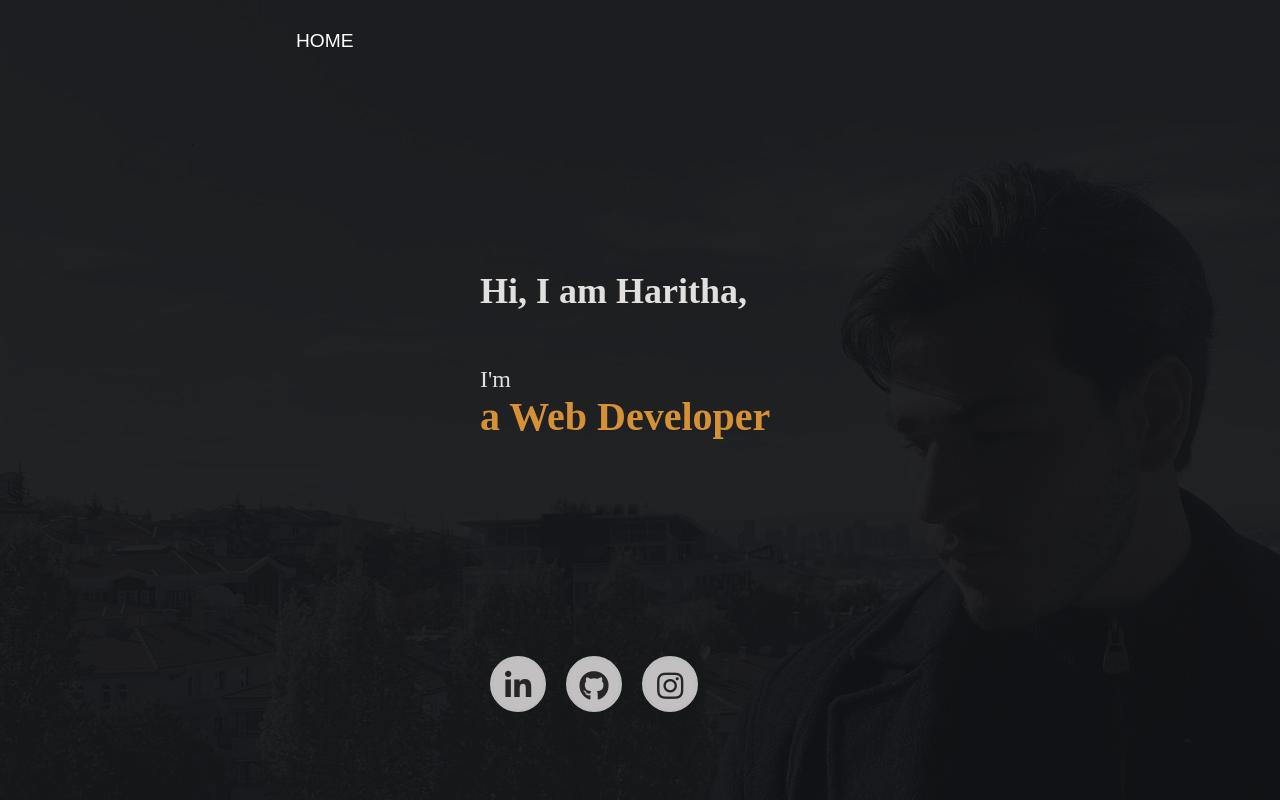
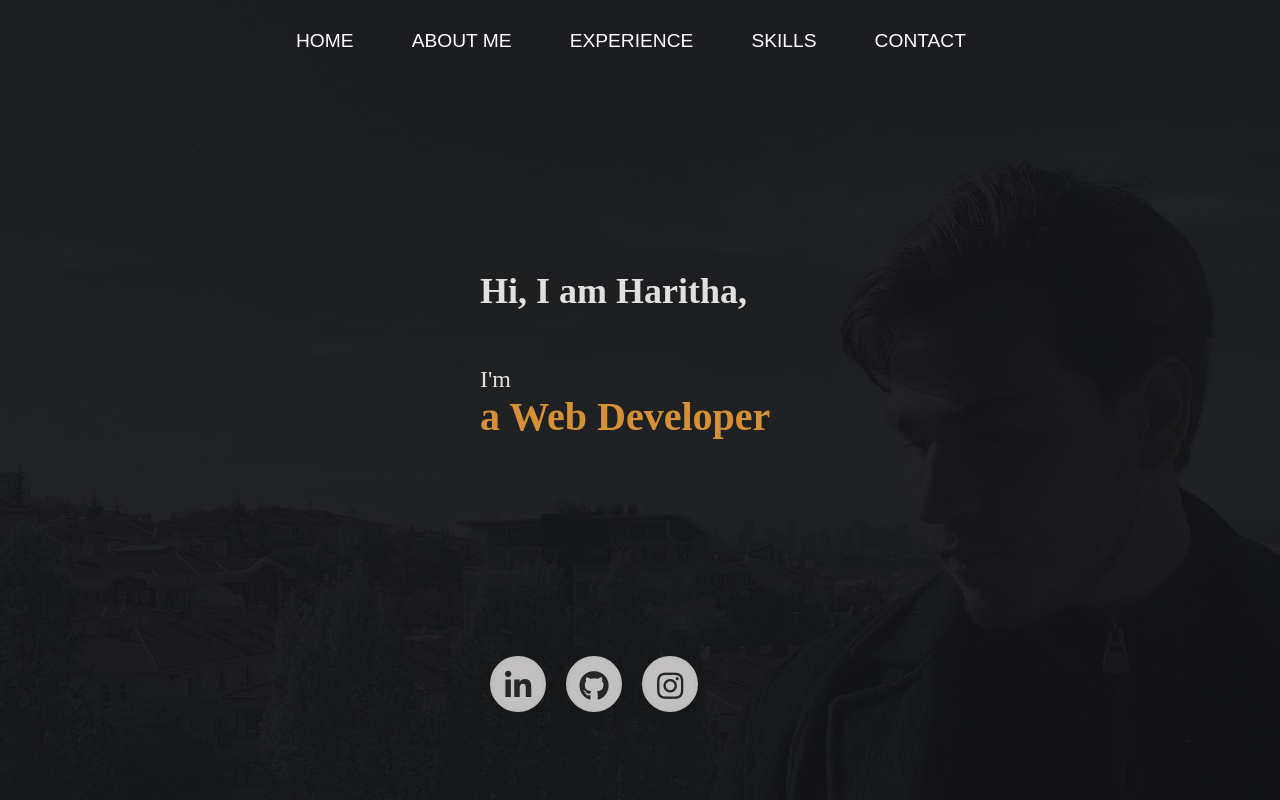
Before and after one commit to HarithaSeddik/Portfolio-ReactJS, a React (Create React App) app in the folder myportfolio/: page / in a window 1280 px wide. Built offline with nearby package versions, Linux system fonts and the light colour scheme.

Commit message:
navbar edit3 - added remaining links

```diff
--- a/myportfolio/src/component/Navbar.js
+++ b/myportfolio/src/component/Navbar.js
@@ -23,15 +23,25 @@ const Navbar = () => {
 
 
     return (
-        // <div
-        // className={setShowBackground?'navbarContainer':'navbarContainer--active'}
-        // >
+
          <div className={showBackground?'navbarContainer--active':'navbarContainer'}>
                 {/* {console.log(showBackground)} */}
             <div className={showBackground?'textContainer--active':'textContainer'}>
                 <ul className='textList'>
                     <Link onClick={handleClick} smooth to='home'>
                         <li className='home'>  Home </li>
+                    </Link>
+                    <Link onClick={handleClick} smooth to='aboutMe'>
+                        <li className='aboutMe'>  About Me </li>
+                    </Link>
+                    <Link onClick={handleClick} smooth to='experiences'>
+                        <li className='experiences'>  Experience </li>
+                    </Link>
+                    <Link onClick={handleClick} smooth to='skills'>
+                        <li className='skills'>  Skills </li>
+                    </Link>
+                    <Link onClick={handleClick} smooth to='contact'>
+                        <li className='contact'>  Contact </li>
                     </Link>
                 </ul>
             </div>
```
